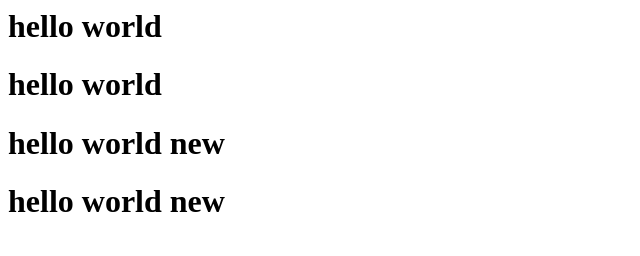
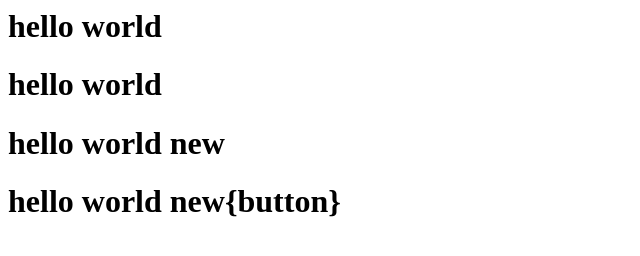
Before and after one commit to Shamszaman266/shoping-demo, a plain HTML site: page index.html in a window 1280 px wide. Shown: the whole page, without its empty margins (0-640 px from the left). Drawn offline with Linux system fonts and the light colour scheme.

```diff
--- a/index.html
+++ b/index.html
@@ -2,4 +2,4 @@
 <h1>hello world</h1>
 
 <h1>hello world  new</h1>
-<h1>hello world  new</h1>
+<h1>hello world  new{button}</h1>
```
